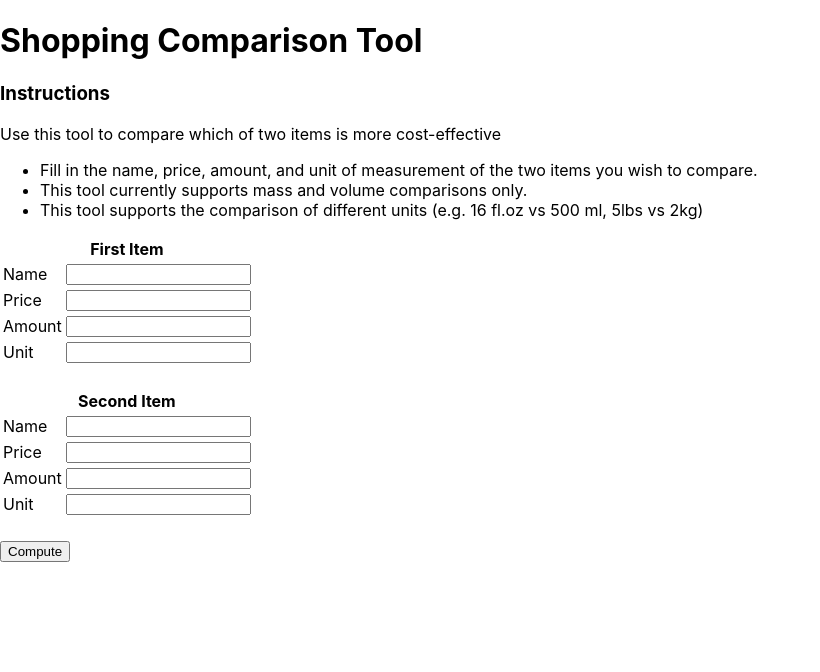
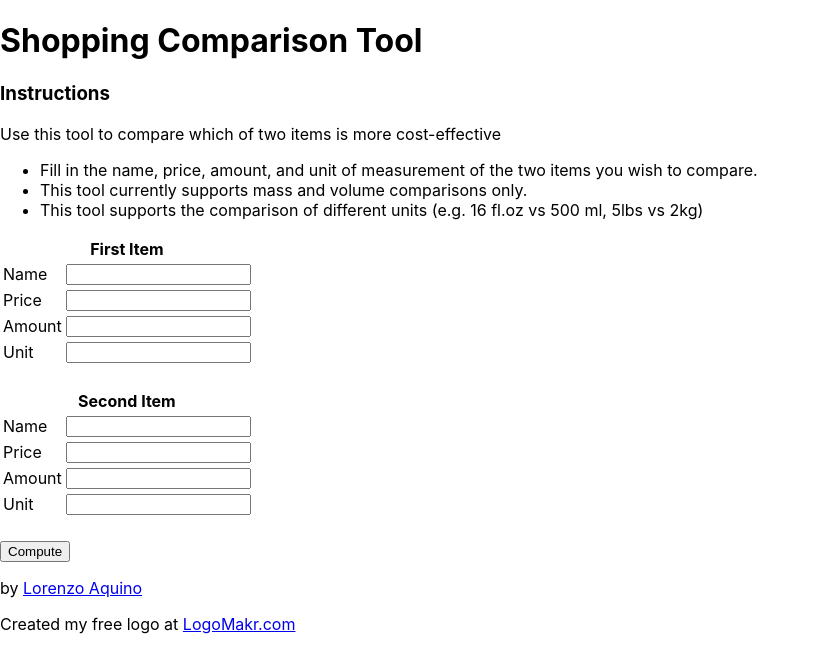
Before and after one commit to lorenzo-aquino/comparison-tool, a React (Create React App) app: page / in a window 1280 px wide. Shown: the top 672 px of the page, without its empty margins (0-820 px from the left). Built offline with nearby package versions, Linux system fonts and the light colour scheme.

Commit message:
Added footer (still unstyled)

```diff
--- a/src/App.js
+++ b/src/App.js
@@ -1,4 +1,5 @@
 import "./App.css";
+import Footer from "./components/Footer";
 import Instructions from "./components/Instructions";
 import Item from "./components/Item";
 import Result from "./components/Result";
@@ -85,6 +86,7 @@
         <button type="submit">Compute</button>
       </form>
       <Result result={result} valid={comparisonValidity} />
+      <Footer />
     </>
   );
 };
--- /dev/null
+++ b/src/components/Footer.js
@@ -0,0 +1,14 @@
+import React from "react";
+
+const Footer = () => (
+  <footer>
+    <p>
+      by <a href="https://lorenzo-aquino.github.io">Lorenzo Aquino</a>
+    </p>
+    <p>
+      Created my free logo at <a href="https://logomakr.com">LogoMakr.com</a>
+    </p>
+  </footer>
+);
+
+export default Footer;
```
